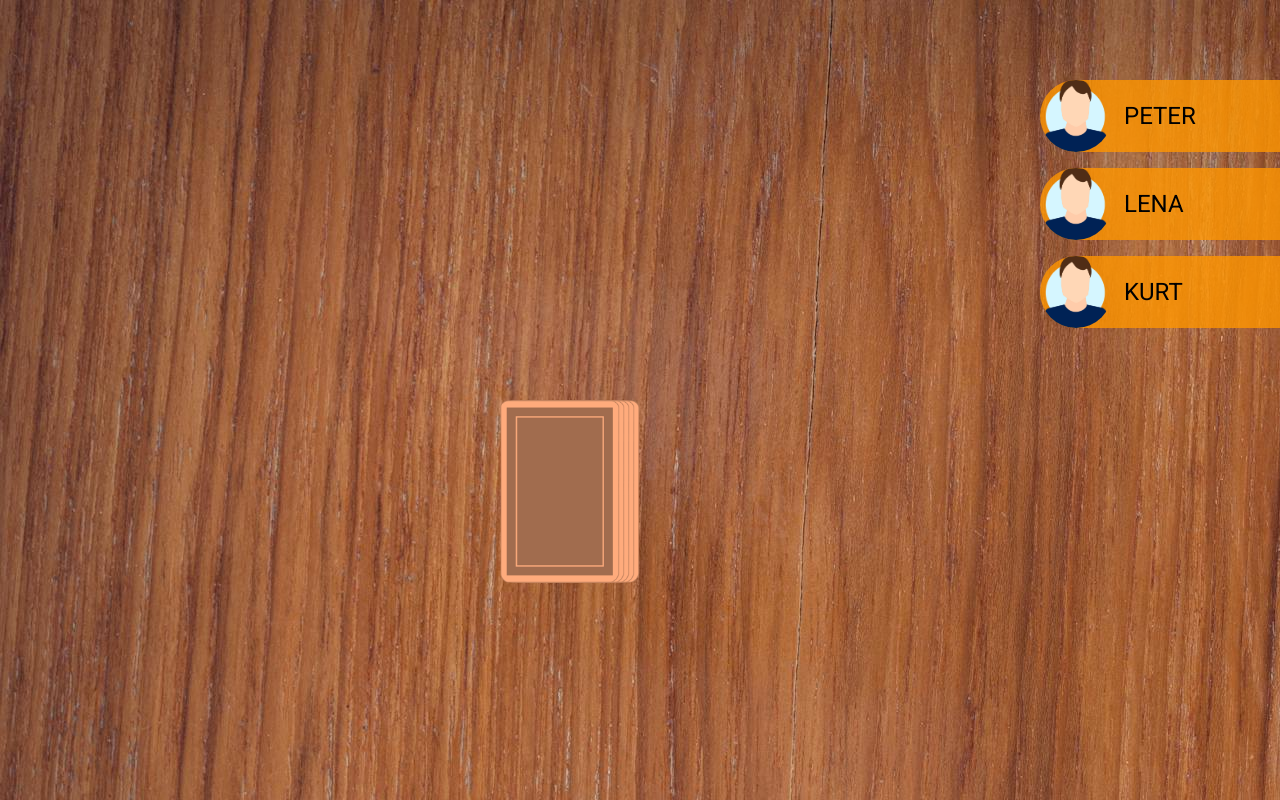
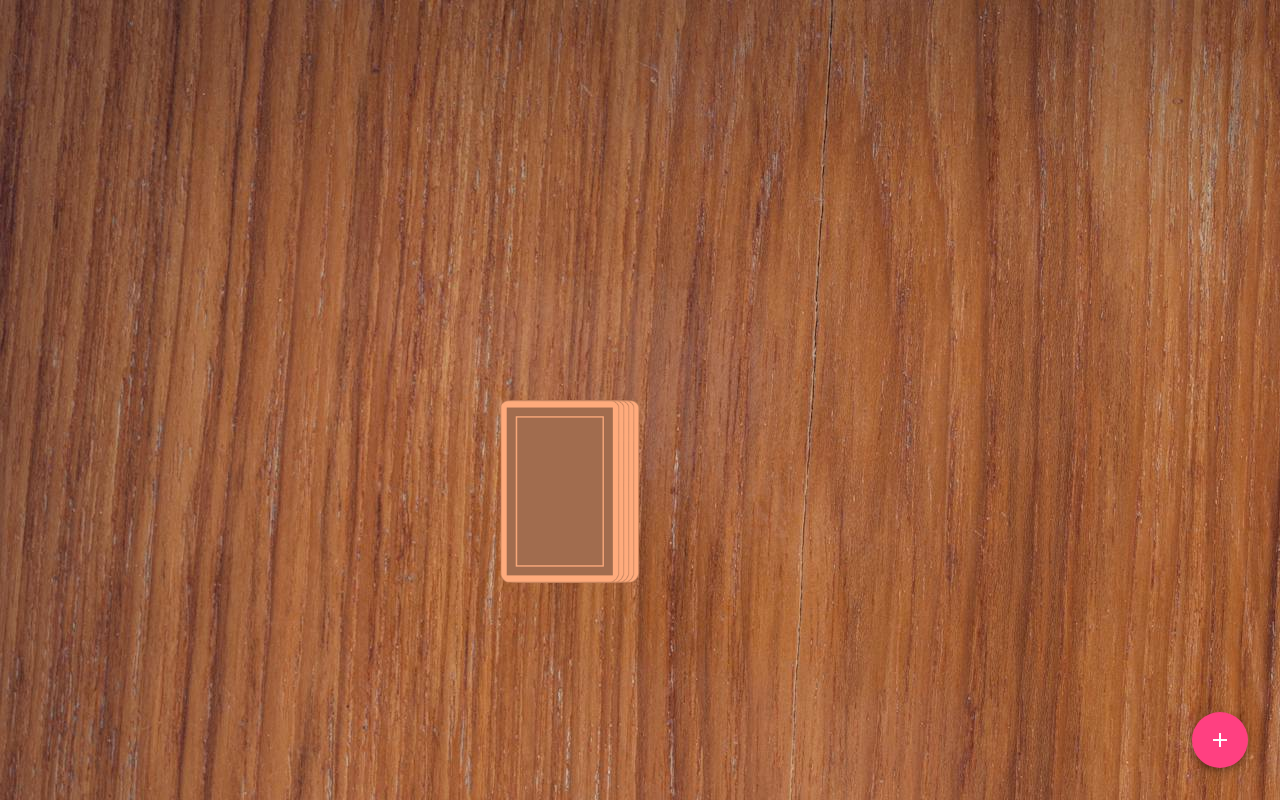
Before and after one commit to phischa/ring-of-fire, an Angular app: page /game in a window 1280 px wide. Built offline with nearby package versions, Linux system fonts and the light colour scheme.

Commit message:
add players

```diff
--- /dev/null
+++ b/src/app/dialog-add-player/dialog-add-player.component.html
@@ -0,0 +1,12 @@
+<h2 mat-dialog-title>Add new player</h2>
+<mat-dialog-content>
+    <p>Please enter your player name.</p>
+    <mat-form-field>
+        <mat-label>Name</mat-label>
+        <input matInput type="string" [(ngModel)]="name" />
+    </mat-form-field>
+</mat-dialog-content>
+<mat-dialog-actions>
+    <button mat-button (click)="onNoClick()">No Thanks</button>
+    <button mat-button [mat-dialog-close]="name" cdkFocusInitial>Ok</button>
+</mat-dialog-actions>
--- /dev/null
+++ b/src/app/dialog-add-player/dialog-add-player.component.ts
@@ -0,0 +1,24 @@
+import { Component, Input } from '@angular/core';
+import { FormsModule } from '@angular/forms';
+import { GameComponent } from '../game/game.component';
+import { MatInputModule } from '@angular/material/input';
+import { MatFormFieldModule } from '@angular/material/form-field';
+import { MatButtonModule } from '@angular/material/button';
+import { MatIconModule } from '@angular/material/icon';
+import { MatDialogModule } from '@angular/material/dialog';
+
+@Component({
+  selector: 'app-dialog-add-player',
+  standalone: true,
+  imports: [GameComponent, FormsModule, MatIconModule, MatButtonModule, MatInputModule, MatFormFieldModule,
+    MatDialogModule,],
+  templateUrl: './dialog-add-player.component.html',
+  styleUrl: './dialog-add-player.component.scss'
+})
+export class DialogAddPlayerComponent {
+  name: string = '';
+
+  onNoClick() {
+
+  }
+}
--- a/src/app/game/game.component.html
+++ b/src/app/game/game.component.html
@@ -1,9 +1,8 @@
 @for(player of game.players; track player; let i = $index) {
-    <app-player [ngStyle]="{'top.px': 80 + (i * 88)}" [name]="player" class="player-position"></app-player>
+<app-player [ngStyle]="{'top.px': 80 + (i * 88)}" [name]="player" class="player-position"></app-player>
 }
 
 <div class="field">
-
     <div class="card-stack">
         @for(images of [0, 1, 2, 3]; track images; let i = $index;){
         <img [ngStyle]="{'right.px': i * 5}" src="/assets/img/cards/card_cover.png" alt="">
@@ -16,3 +15,8 @@
         <img class="played-card" src="/assets/img/cards/{{ card }}.png" alt="">
         }
     </div>
+</div>
+
+<button (click)="openDialog()" mat-fab aria-label="Example icon button with a delete icon" class="btn-add">
+    <mat-icon>add</mat-icon>
+</button>
--- a/src/app/game/game.component.scss
+++ b/src/app/game/game.component.scss
@@ -67,3 +67,9 @@
     position: absolute;
     right: 0;
 }
+
+.btn-add {
+    position: absolute;
+    right: 32px;
+    bottom: 32px;
+}
--- a/src/app/game/game.component.ts
+++ b/src/app/game/game.component.ts
@@ -1,12 +1,16 @@
-import { Component, OnInit } from '@angular/core';
+import { Component, OnInit, inject } from '@angular/core';
 import { CommonModule } from '@angular/common';
 import { Game } from '../../models/game';
 import { PlayerComponent } from '../../app/player/player.component';
+import { MatButtonModule } from '@angular/material/button';
+import { MatIconModule } from '@angular/material/icon';
+import { MatDialog } from '@angular/material/dialog';
+import { DialogAddPlayerComponent } from '../dialog-add-player/dialog-add-player.component';
 
 @Component({
   selector: 'app-game',
   standalone: true,
-  imports: [CommonModule, PlayerComponent],
+  imports: [CommonModule, PlayerComponent, MatButtonModule, MatIconModule,],
   templateUrl: './game.component.html',
   styleUrl: './game.component.scss'
 })
@@ -14,6 +18,7 @@ export class GameComponent implements OnInit {
   pickCardAnimation = false;
   currentCard: string = '';
   game: Game;
+  readonly dialog = inject(MatDialog);
 
   constructor() {
     this.game = new Game();
@@ -22,7 +27,6 @@ export class GameComponent implements OnInit {
   ngOnInit(): void {
     this.newGame();
     console.log(this.game);
-
   }
 
   newGame() {
@@ -42,4 +46,12 @@ export class GameComponent implements OnInit {
       }, 1500);
     }
   }
+
+  openDialog(): void {
+    const dialogRef = this.dialog.open(DialogAddPlayerComponent);
+
+    dialogRef.afterClosed().subscribe((name: string) => {
+      this.game.players.push(name);
+    });
+  }
 }
--- a/src/app/player/player.component.scss
+++ b/src/app/player/player.component.scss
@@ -2,7 +2,7 @@
     width: 240px;
     display: flex;
     align-items: center;
-    background-color: rgba(255, 149, 0, 0.8);
+    background-color: rgba(255, 132, 0, 0.9);
     border-top-left-radius: 50px;
     border-bottom-left-radius: 50px;
     span{
--- a/src/models/game.ts
+++ b/src/models/game.ts
@@ -1,5 +1,5 @@
 export class Game {
-    public players: string[] = ['Peter', 'Lena', 'Kurt'];
+    public players: string[] = [];
     public stack: string[] = [];
     public playedCards: string[] = [];
     public currentPlayer: number = 0;
```
Also changed, not shown: src/app/dialog-add-player/dialog-add-player.component.scss (added), 1 other file (tests, documents, lock files or other folders).
